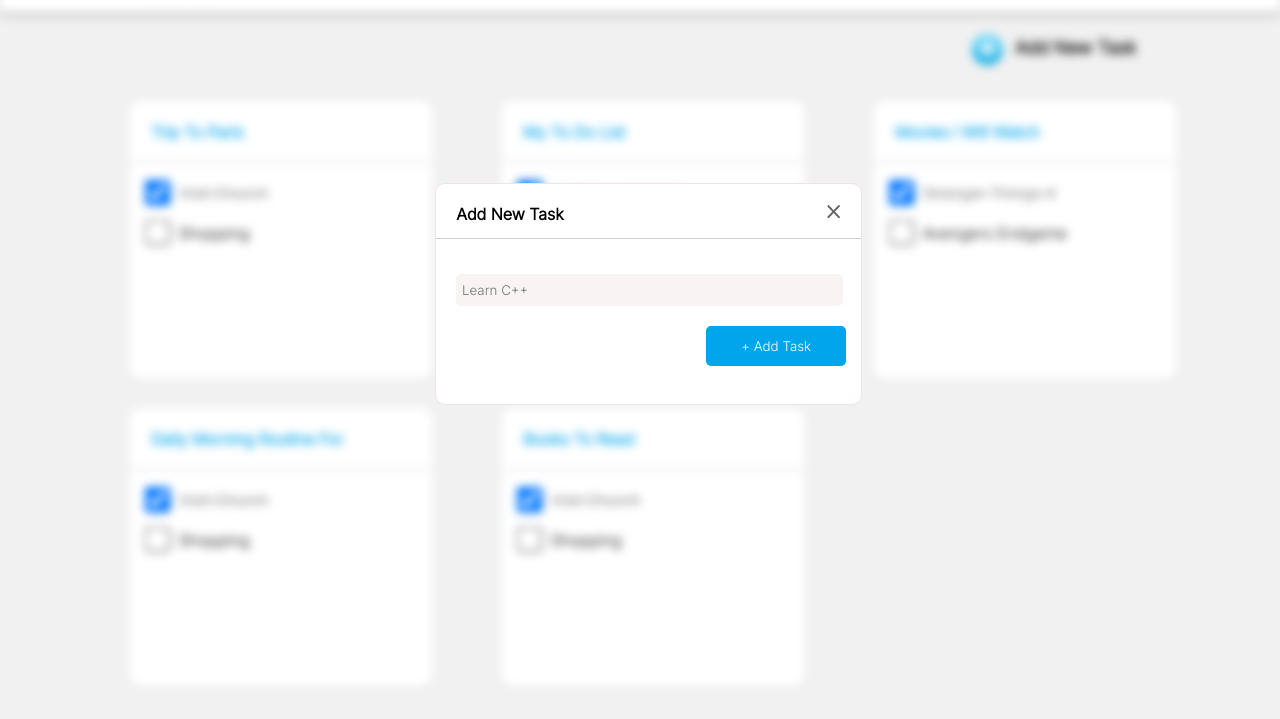
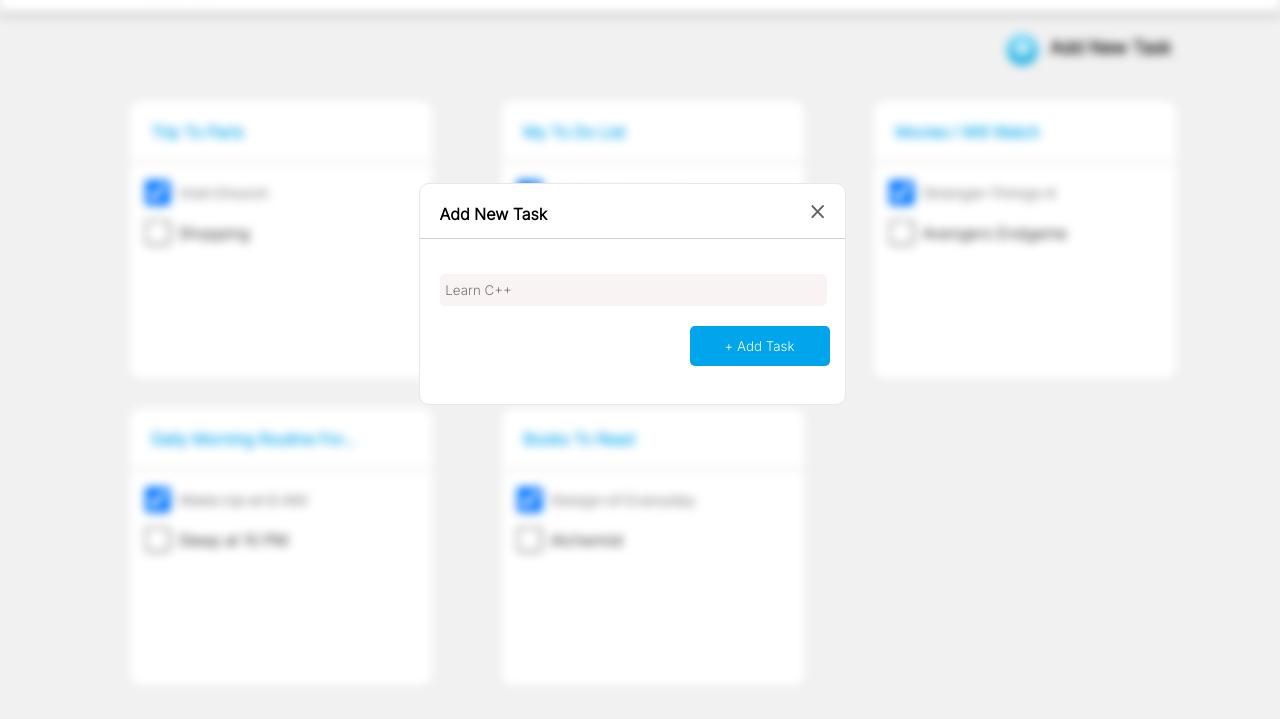
Before and after one commit to apoorv2908/P2-Todo-App-UI-Web, a plain HTML site: page index2.html in a window 1280 px wide. Shown: the part 57-776 px from the top of the page. Drawn offline with Linux system fonts and the light colour scheme; a web font is replaced by a local one.

Commit message:
Project Todo UI web updated

```diff
--- a/index2.html
+++ b/index2.html
@@ -63,16 +63,16 @@
         </div>
         <div class = "container-pg2">
             <div class="box-pg2">
-                <div class= "boxheading">Daily Morning Routine For</div>
+                <div class= "boxheading">Daily Morning Routine For...</div>
                 <br>
                 <hr>
                 <div class = "boxcontent st">
                     <input type="checkbox", disabled, checked>
-                    <label>Visit Church</label>
+                    <label>Wake Up at 6 AM</label>
                 </div>
                 <div class = "boxcontent">
                     <input type="checkbox">
-                    <label>Shopping</label>
+                    <label>Sleep at 10 PM</label>
                 </div>
             </div>
             <div class="box-pg2">
@@ -81,11 +81,11 @@
                 <hr>
                 <div class = "boxcontent st">
                     <input type="checkbox", disabled, checked>
-                    <label>Visit Church</label>
+                    <label>Design of Everyday</label>
                 </div>
                 <div class = "boxcontent">
                     <input type="checkbox">
-                    <label>Shopping</label>
+                    <label>Alchemist</label>
                 </div>
             </div>
         </div>
--- a/styles.css
+++ b/styles.css
@@ -20,7 +20,7 @@
 
   .ant{
     padding-top:  20px;
-    margin-left: 970px;
+    margin-left: 1005px;
   }
 
   .ant2{
@@ -114,11 +114,9 @@
     border-radius: 10px;
     height: 220px;
     width: 425px;
-    margin-left: auto;
-    margin-right: auto;
     margin-top: -400px;
     position: absolute;
-    left: 34%;
+    left: 32.7%;
     top: 80%;
     background-color: white;
   }
@@ -174,7 +172,7 @@
 
    .ant3{
     margin-top:  20px;
-    margin-left: 175px;
+    margin-left: 170px;
   }
 
   .ant4{
@@ -186,7 +184,7 @@
 
   .back{
     margin-top:  20px;
-    margin-left: 440px;
+    margin-left: 470px;
   }
 
   .back2{
@@ -235,19 +233,6 @@
     width: 430px;
     margin-top: -400px;
     position: absolute;
-    left: 33.5%;
-    top: 80%;
-    background-color: white;
-  }
-
-
-  .frontbox-pg2{
-    border: 1px solid rgb(240, 227, 227);
-    border-radius: 10px;
-    height: 220px;
-    width: 425px;
-    margin-top: -400px;
-    position: absolute;
     left: 34%;
     top: 80%;
     background-color: white;
```
